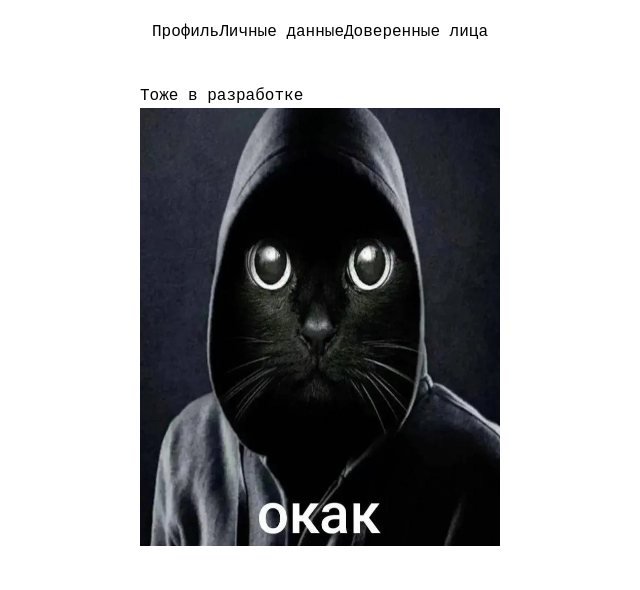
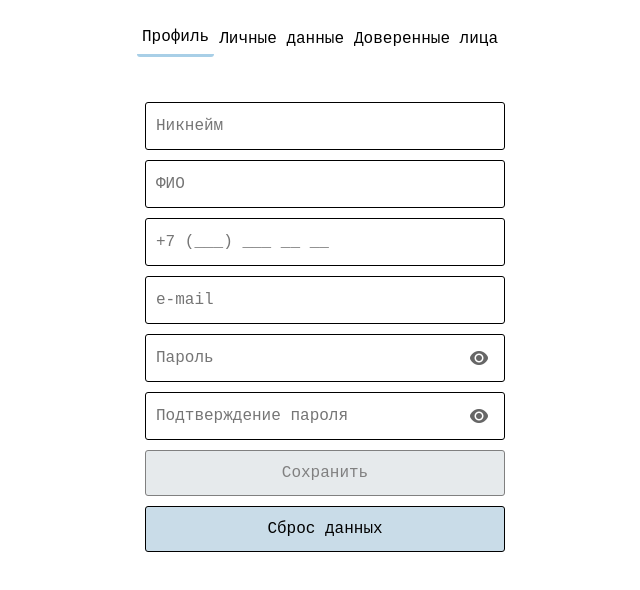
Before and after one commit to supxn/rowi-practice-Uskova, a Vue app in the folder uskova-project/: page / in a window 1280 px wide. Shown: the top 590 px of the page, without its empty margins (320-960 px from the left). Built offline with nearby package versions, Linux system fonts and the light colour scheme.

Commit message:
похоже готово

```diff
--- a/uskova-project/src/components/ProfileForm/ProfileForm.vue
+++ b/uskova-project/src/components/ProfileForm/ProfileForm.vue
@@ -1,27 +1,36 @@
 <template>
     <form id="profile" class="profileform">
         <Input v-model="dataForm.nickname" fieldName="nickname" placeholder="Никнейм"
-            @validation="updateValidationStatus" required />
+            @validation="updateValidationStatus" :disabled="!hasChanges" required />
         <Input v-model="dataForm.FIO" fieldName="FIO" placeholder="ФИО" @validation="updateValidationStatus"
-            :validator="validateFIO" required />
-        <Input v-model="dataForm.number" fieldName="number"  placeholder="+7 (___) ___ __ __"
-        :validator="validatePhone"
-        @validation="updateValidationStatus"
-        @useMask="TelMask"
-            required />
-        <Input v-model="dataForm.email" placeholder="e-mail"
-        :validator="validateEmail" @validation="updateValidationStatus" required />
-        <Input v-model="dataForm.password" fieldName="password" placeholder="Пароль"
-            @validation="updateValidationStatus" required />
+            :validator="validateFIO" :disabled="!hasChanges" required />
+        <Input v-model="dataForm.number" fieldName="number" placeholder="+7 (___) ___ __ __" :validator="validatePhone"
+            @validation="updateValidationStatus" type="tel" :disabled="!hasChanges" @useMask="TelMask" required />
+        <Input v-model="dataForm.email" placeholder="e-mail" type="email" :validator="validateEmail"
+            @validation="updateValidationStatus" :disabled="!hasChanges" required />
+
+        <template v-if="!dataForm.password">
+            <InputPassword v-model="newPassword" fieldName="password" placeholder="Пароль"
+                @validation="updateValidationStatus" :disabled="savedPassword" />
+            <InputPassword v-if="!savedPassword" v-model="confirmPassword" fieldName="confirmPassword"
+                placeholder="Подтверждение пароля" :validator="validatePasswordMatch"
+                @validation="updateValidationStatus" />
+            <Button v-else @click="changePassword" buttonText="Сменить пароль"></Button>
+        </template>
     </form>
-    <Button buttonText="Сохранить" :disabled="isDisabled"></Button>
+    <Button @click="saveFormToLocalStorage" buttonText="Сохранить" :disabled="isDisabled"></Button>
+    <Button @click="resetProfile" buttonText="Сброс данных" type="secondary"></Button>
 </template>
+
 <script setup lang="ts">
 import Button from '../UI/Button/Button.vue'
 import { TypeData, InputFields } from "./ProfileFormTypes"
-import { ref, computed, watch } from 'vue';
+import { ref, computed } from 'vue'
 import Input from '../UI/Input/Input.vue';
+import InputPassword from '../UI/InputPassword.vue';
 
+const hasChanges = ref(false);
+const savedPassword = ref(false);
 const dataForm = ref<TypeData>({
     nickname: "",
     FIO: "",
@@ -42,17 +51,31 @@ const inputStatuses = ref<InputFields[]>([{
 }, {
     title: "password",
     status: false
+},
+{
+    title: "confirmPassword",
+    status: false
 }
 ])
 
-const isDisabled = computed(() =>
-    inputStatuses.value.some(s => !s.status)
-
+const saveFormToLocalStorage = (): boolean => {
+    try {
+        localStorage.setItem('formData', JSON.stringify(dataForm.value))
+        hasChanges.value = false;
+        savedPassword.value = true;
+        return true
+    } catch (error) {
+        console.error('Ошибка сохранения:', error)
+        return false
+    }
+}
+const isDisabled = computed(() => { return inputStatuses.value.some(s => !s.status) || !hasChanges.value }
 );
 const updateValidationStatus = (payload: { field: string, status: boolean }): void => {
     const field = inputStatuses.value.find(f => f.title === payload.field)
     if (field) {
         field.status = payload.status
+        hasChanges.value = true;
     }
 }
 const validateFIO = (value: string) => {
@@ -63,31 +86,24 @@ const validateFIO = (value: string) => {
 
     }
 }
-
-
 const validatePhone = (value: string) => {
-
-  const phoneRegex = /^\+7\s?9\d{2}\s?\d{3}\d{2}\d{2}$/
+    const phoneRegex = /^\+7\s?\(9\d{2}\)\s?\d{3}-\d{2}-\d{2}$/;
     return {
         isValid: phoneRegex.test(value),
         message: 'Введите телефон в формате +7 9XXXXXXXXX'
     }
 }
-const TelMask = (value: string):void=>{//пока не работает, я над этим работаю
-    if (value.length > 11) value = value.substring(0, 11)
-    let formatted = ''
-    if (value.length > 0) {
-      formatted = '+7'
-      console.log(formatted);
-      if (value.length > 1) formatted += ` (${value.substring(1, 4)}`
-      if (value.length > 4) formatted += `) ${value.substring(4, 7)}`
-      if (value.length > 7) formatted += `-${value.substring(7, 9)}`
-      if (value.length > 9) formatted += `-${value.substring(9, 11)}`
-
+const TelMask = (): void => {
+    const cleanValue = dataForm.value.number.replace(/\D/g, '').substring(0, 11);
+    let formatted = "+7 (";
+    let startFlag = 0;
+    if (cleanValue[0] == "7") startFlag = 1;
+    if (cleanValue.length > 0) formatted += cleanValue.substring(startFlag, 4);
+    if (cleanValue.length > 4) formatted += `) ${cleanValue.substring(4, 7)}`
+    if (cleanValue.length > 7) formatted += `-${cleanValue.substring(7, 9)}`
+    if (cleanValue.length > 9) formatted += `-${cleanValue.substring(9, 11)}`
+    dataForm.value.number = formatted;
 }
-
-}
-
 const validateEmail = (value: string) => {
     if (!value) return { isValid: true }
     const emailRegex = /^[^\s@]+@[^\s@]+\.[^\s@]+$/
@@ -95,6 +111,42 @@ const validateEmail = (value: string) => {
         isValid: emailRegex.test(value),
         message: 'Введите корректный email'
     }
+}
+const newPassword = ref('')
+const confirmPassword = ref('')
+const validatePasswordMatch = () => {
+    return {
+        isValid: newPassword.value === confirmPassword.value,
+        message: 'Пароли не совпадают'
+    }
+}
+const changePassword = () => {
+    savedPassword.value = false;
+    dataForm.value.password = ''
+    newPassword.value = ''
+    confirmPassword.value = ''
+    updateValidationStatus({ field: 'confirmPassword', status: false })
+
+}
+const resetData = () => {
+    dataForm.value = {
+        nickname: "",
+        FIO: "",
+        number: "",
+        email: "",
+        password: ""
+    }
+    localStorage.removeItem('profileData')
+    savedPassword.value = false;
+}
+const resetProfile = () => {
+    resetData()
+    newPassword.value = ''
+    confirmPassword.value = ''
+    inputStatuses.value.forEach(field => {
+        field.status = false
+    })
+    hasChanges.value = true
 }
 </script>
 
--- a/uskova-project/src/components/Tabs.vue
+++ b/uskova-project/src/components/Tabs.vue
@@ -1,20 +1,22 @@
 <template>
     <div class="tabchoose">
-        <button @click="setTabStatus(1)">Профиль</button>
-        <button @click="setTabStatus(2)">Личные данные</button>
-        <button @click="setTabStatus(3)">Доверенные лица</button>
+        <button class="tab-button" :class="{ 'active': tabStatus === 1 }" @click="setTabStatus(1)">Профиль</button>
+        <button class="tab-button" :class="{ 'active': tabStatus === 2 }" @click="setTabStatus(2)">Личные
+            данные</button>
+        <button class="tab-button" :class="{ 'active': tabStatus === 3 }" @click="setTabStatus(3)">Доверенные
+            лица</button>
     </div>
     <div v-if="showProfileForm" class="tabdiv">
         <ProfileForm />
     </div>
     <div v-else-if="tabStatus == 2" class="tabdiv">
-         В разработке
-        <Okak/>
+        В разработке
+        <Okak />
 
     </div>
     <div v-else="tabStatus==3" class="tabdiv">
         Тоже в разработке
-        <Okak/>
+        <Okak />
     </div>
 </template>
 
@@ -23,12 +25,13 @@
 import ProfileForm from './ProfileForm/ProfileForm.vue'
 import Okak from './Okak.vue'
 import { ref, computed } from 'vue';
-const tabStatus = ref(0);
+
+const tabStatus = ref(1);
 const setTabStatus = (num: number): void => {
     tabStatus.value = num;
 }
 
-const showProfileForm = computed(()=> tabStatus.value == 1 || tabStatus.value > 3);
+const showProfileForm = computed(() => tabStatus.value == 1 || tabStatus.value > 3);
 </script>
 
 <style scoped lang="scss">
@@ -37,6 +40,20 @@ const showProfileForm = computed(()=> tabStatus.value == 1 || tabStatus.value >
     align-items: center;
     justify-content: center;
     padding: 20px;
+}
+
+.tab-button {
+    padding: 5px;
+    border-radius: 3px;
+
+    &:hover {
+        background-color: #f0f0f1;
+    }
+
+    &.active {
+        border-bottom: 3px solid #a8cfe7;
+
+    }
 }
 
 .tabdiv {
--- a/uskova-project/src/components/UI/Button/Button.vue
+++ b/uskova-project/src/components/UI/Button/Button.vue
@@ -2,9 +2,9 @@
 <button :disabled="disabled">{{ buttonText }}</button>
 </template>
 
-
 <script setup lang="ts">
 import {IProps} from "./ButtonTypes"
+
 const props = withDefaults(defineProps<IProps>(), {
   disabled: false,
   buttonText: '',
@@ -13,14 +13,13 @@ const props = withDefaults(defineProps<IProps>(), {
 
 <style  scoped  lang="scss">
 button{
-  //display: flex;
     color: black;
     margin: 5px;
     padding: 10px;
     border: 1px solid black;
     border-radius: 3px;
     background-color: #c9dce8;
-
+    width: 100%;
     &:hover{
         background-color: #a8cfe7;
     }
--- a/uskova-project/src/components/UI/Input/Input.vue
+++ b/uskova-project/src/components/UI/Input/Input.vue
@@ -1,25 +1,18 @@
 <template>
-    <input
-    v-model="modelValue"
-    :placeholder="placeholder"
-    :type="type"
-    :required = "required"
-    @blur="validateField"
-    @input="handleInput"
-
-    />
+  <input v-model="modelValue" :placeholder="placeholder" :type="type" :required="required" :disabled="disabled"
+    @blur="validateField" @input="handleInput" />
   <span v-if="showError" class="error-text">{{ errorMessage }}</span>
 </template>
 
 <script setup lang="ts">
-import {ref} from 'vue';
-import {Props} from './InputTypes';
+import { ref } from 'vue';
+import { IProps } from './InputTypes';
+
 const errorMessage = ref('');
 const showError = ref(false);
-const props = defineProps<Props>();
+const props = defineProps<IProps>();
 const modelValue = defineModel<string>({ required: true });
-const emit = defineEmits(['useMask','validation']);
-
+const emit = defineEmits(['useMask', 'validation']);
 const handleInput = (e: Event) => {
   validateField()
   emit('useMask', {
@@ -27,7 +20,7 @@ const handleInput = (e: Event) => {
   });
   return
 }
-const validateField = ():void => {
+const validateField = (): void => {
   let isValid = props.required
     ? modelValue.value?.trim() !== ''
     : true;
@@ -37,7 +30,7 @@ const validateField = ():void => {
     isValid = validationResult.isValid
     message = validationResult.message || message
   }
-    showError.value=!isValid;
+  showError.value = !isValid;
   errorMessage.value = message
   emit('validation', {
     field: props.fieldName,
@@ -48,12 +41,14 @@ const validateField = ():void => {
 
 <style scoped lang="scss">
 input {
-
   margin: 5px;
   padding: 10px;
   border: 1px solid black;
   border-radius: 3px;
+  width: 100%;
+  height: 48px;
 }
+
 .error-text {
   color: #ff4444;
   font-size: 0.8rem;
--- a/uskova-project/src/components/UI/Input/InputTypes.ts
+++ b/uskova-project/src/components/UI/Input/InputTypes.ts
@@ -1,7 +1,8 @@
-export interface Props {
+export interface IProps {
   placeholder?: string,
   type?: string,
   required?: boolean,
   fieldName?: string,
+  disabled?: boolean,
  validator?: (value: string) => { isValid: boolean; message?: string }
 }
--- /dev/null
+++ b/uskova-project/src/components/UI/InputPassword.vue
@@ -0,0 +1,55 @@
+<template>
+  <div class="password-area">
+    <Input v-model="modelValue" :fieldName="fieldName" :placeholder="placeholder"
+      :type="showPassword ? 'text' : 'password'" :required="true" :validator="validator" :disabled="disabled"
+      @validation="updateValidationStatus" />
+    <span class="eye-icon" @click="togglePasswordVisibility">
+      <i v-if="showPassword" class="fi fi-ss-eye-crossed"></i>
+      <i v-else class="fi fi-sr-eye"></i>
+    </span>
+  </div>
+</template>
+<script setup lang="ts">
+import { ref, computed, watch } from 'vue';
+import Input from '../UI/Input/Input.vue';
+import { IProps } from '../UI/Input/InputTypes';
+const props = defineProps<IProps>();
+const modelValue = defineModel<string>({ required: true });
+const showPassword = ref(false)
+const togglePasswordVisibility = () => {
+  showPassword.value = !showPassword.value
+}
+const emit = defineEmits(['useMask', 'validation']);
+const updateValidationStatus = (payload: { field: string, status: boolean }): void => {
+  emit('validation', {
+    field: payload.field,
+    status: payload.status
+  });
+}
+</script>
+<style scoped>
+@import url('https://cdn-uicons.flaticon.com/3.0.0/uicons-solid-rounded/css/uicons-solid-rounded.css');
+@import url('https://cdn-uicons.flaticon.com/3.0.0/uicons-solid-straight/css/uicons-solid-straight.css');
+
+.password-area {
+  width: 100%;
+  position: relative;
+
+  .eye-icon {
+    position: absolute;
+    right: 12px;
+    top: 20px;
+
+    cursor: pointer;
+    color: #666;
+
+    .eye-icon:hover {
+      color: #333;
+    }
+  }
+}
+
+.fi {
+  font-size: 18px;
+}
+</style>
```
Lines whose indentation alone changed are shown as unchanged.
